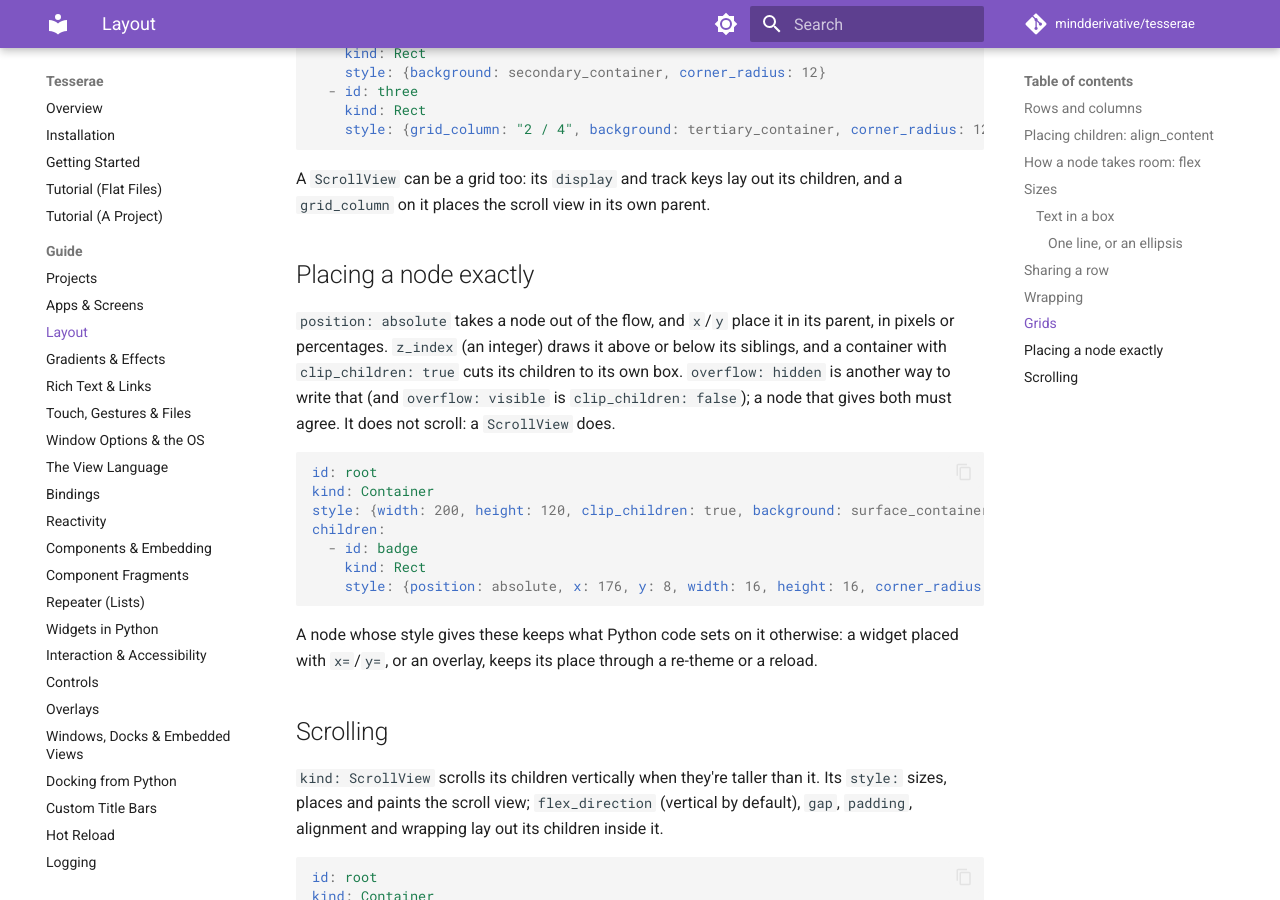
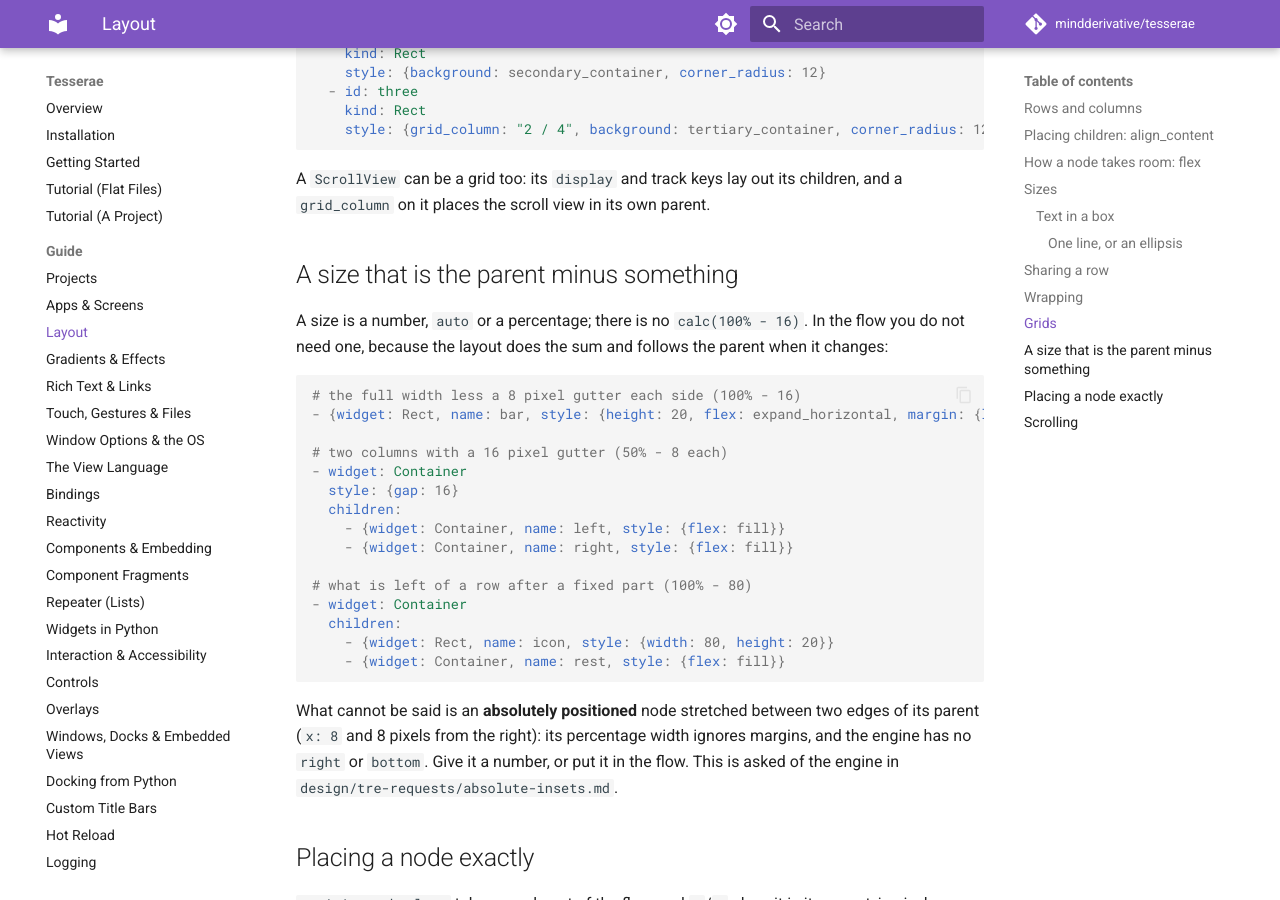
Before and after one commit to mindderivative/tesserae, an MkDocs documentation site: the page built from docs/guide/layout.md, in a window 1280 px wide and 900 px high, scrolled down 5015 px. Built offline with MkDocs 1.6.1 and Material for MkDocs 9.7.7, drawn with Linux system fonts in a browser that asks for light colours; comment, search, counter and statistics services are not loaded.

Commit message:
0.5.0.8 #261: no calc(): the in-flow recipes (flex fill, margins, gap) documented and tested, and a draft request to tre for insets on an absolute node
Co-Authored-By: Claude Sonnet 5.5 <noreply@anthropic.com>

````diff
--- a/docs/guide/layout.md
+++ b/docs/guide/layout.md
@@ -238,6 +238,33 @@ A `ScrollView` can be a grid too: its `display` and track keys lay out
 its children, and a `grid_column` on it places the scroll view in its
 own parent.
 
+## A size that is the parent minus something
+
+A size is a number, `auto` or a percentage; there is no `calc(100% - 16)`. In the flow you do not need one, because the layout does the sum
+and follows the parent when it changes:
+
+```yaml
+# the full width less a 8 pixel gutter each side (100% - 16)
+- {widget: Rect, name: bar, style: {height: 20, flex: expand_horizontal, margin: {left: 8, right: 8}}}
+
+# two columns with a 16 pixel gutter (50% - 8 each)
+- widget: Container
+  style: {gap: 16}
+  children:
+    - {widget: Container, name: left, style: {flex: fill}}
+    - {widget: Container, name: right, style: {flex: fill}}
+
+# what is left of a row after a fixed part (100% - 80)
+- widget: Container
+  children:
+    - {widget: Rect, name: icon, style: {width: 80, height: 20}}
+    - {widget: Container, name: rest, style: {flex: fill}}
+```
+
+What cannot be said is an **absolutely positioned** node stretched between two edges of its parent (`x: 8` and 8 pixels from the right): its percentage
+width ignores margins, and the engine has no `right` or `bottom`. Give it a number, or put it in the flow. This is asked of the engine in
+`design/tre-requests/absolute-insets.md`.
+
 ## Placing a node exactly
 
 `position: absolute` takes a node out of the flow, and `x`/`y` place it
````
Also changed, not shown: LOG.md (+11 -0 lines), design/tre-requests/absolute-insets.md (added, +36 -0 lines), docs/changelog.md (+6 -0 lines), 1 other file.
